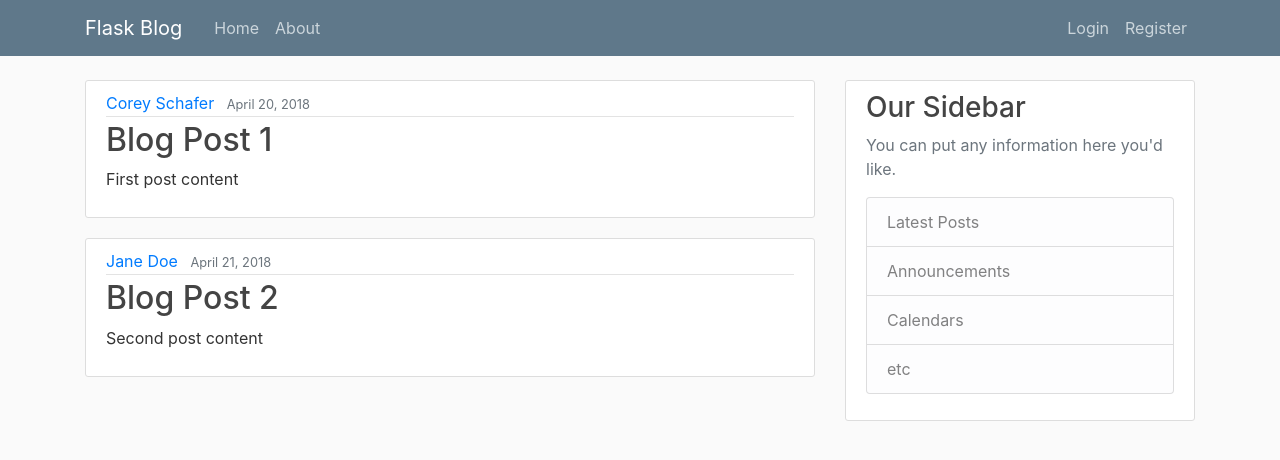
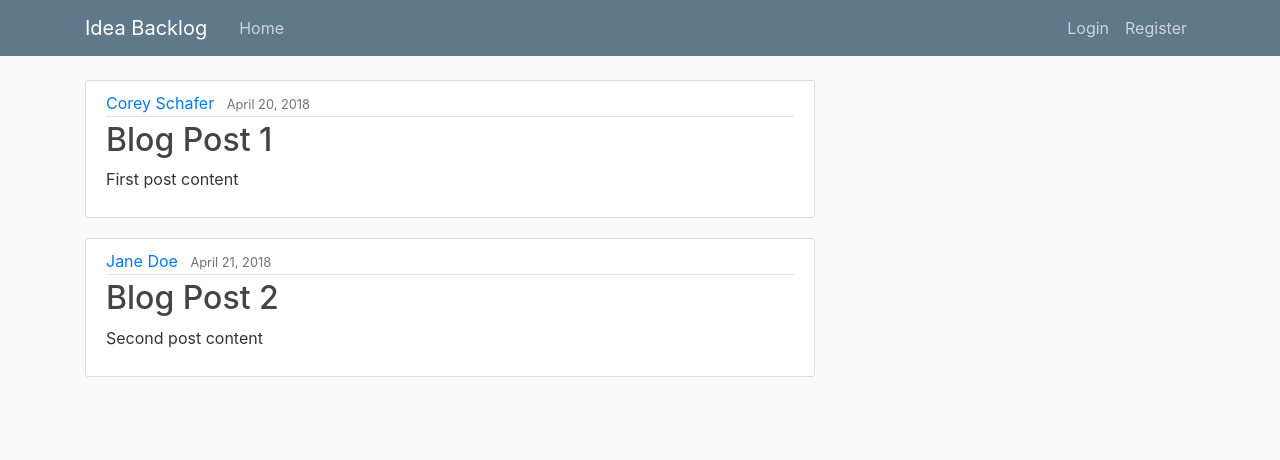
Before and after one commit to ianxxiao/use-athena, a Flask app: page /home in a window 1280 px wide. Shown: the top 460 px of the page. Run offline with Flask 2, Linux system fonts and the light colour scheme; some libraries are stand-ins or nearby versions.

Commit message:
- remove sidebar and about page - updated label for home page

```diff
--- a/athena/templates/about.html
+++ /dev/null
@@ -1,4 +0,0 @@
-{% extends "layout.html" %}
-{% block content %}
-    <h1>About Page</h1>
-{% endblock content %}
--- a/athena/templates/layout.html
+++ b/athena/templates/layout.html
@@ -20,14 +20,13 @@
     <header class="site-header">
       <nav class="navbar navbar-expand-md navbar-dark bg-steel fixed-top">
         <div class="container">
-          <a class="navbar-brand mr-4" href="/">Flask Blog</a>
+          <a class="navbar-brand mr-4" href="/">Idea Backlog</a>
           <button class="navbar-toggler" type="button" data-toggle="collapse" data-target="#navbarToggle" aria-controls="navbarToggle" aria-expanded="false" aria-label="Toggle navigation">
             <span class="navbar-toggler-icon"></span>
           </button>
           <div class="collapse navbar-collapse" id="navbarToggle">
             <div class="navbar-nav mr-auto">
               <a class="nav-item nav-link" href="/">Home</a>
-              <a class="nav-item nav-link" href="/about">About</a>
             </div>
             <!-- Navbar Right Side -->
             <div class="navbar-nav">
@@ -43,19 +42,19 @@
         <div class="col-md-8">
           {% block content %}{% endblock %}
         </div>
-        <div class="col-md-4">
-          <div class="content-section">
-            <h3>Our Sidebar</h3>
-            <p class='text-muted'>You can put any information here you'd like.
-              <ul class="list-group">
-                <li class="list-group-item list-group-item-light">Latest Posts</li>
-                <li class="list-group-item list-group-item-light">Announcements</li>
-                <li class="list-group-item list-group-item-light">Calendars</li>
-                <li class="list-group-item list-group-item-light">etc</li>
-              </ul>
-            </p>
-          </div>
-        </div>
+<!--        <div class="col-md-4">-->
+<!--          <div class="content-section">-->
+<!--            <h3>Our Sidebar</h3>-->
+<!--            <p class='text-muted'>You can put any information here you'd like.-->
+<!--              <ul class="list-group">-->
+<!--                <li class="list-group-item list-group-item-light">Latest Posts</li>-->
+<!--                <li class="list-group-item list-group-item-light">Announcements</li>-->
+<!--                <li class="list-group-item list-group-item-light">Calendars</li>-->
+<!--                <li class="list-group-item list-group-item-light">etc</li>-->
+<!--              </ul>-->
+<!--            </p>-->
+<!--          </div>-->
+<!--        </div>-->
       </div>
     </main>
 
```
